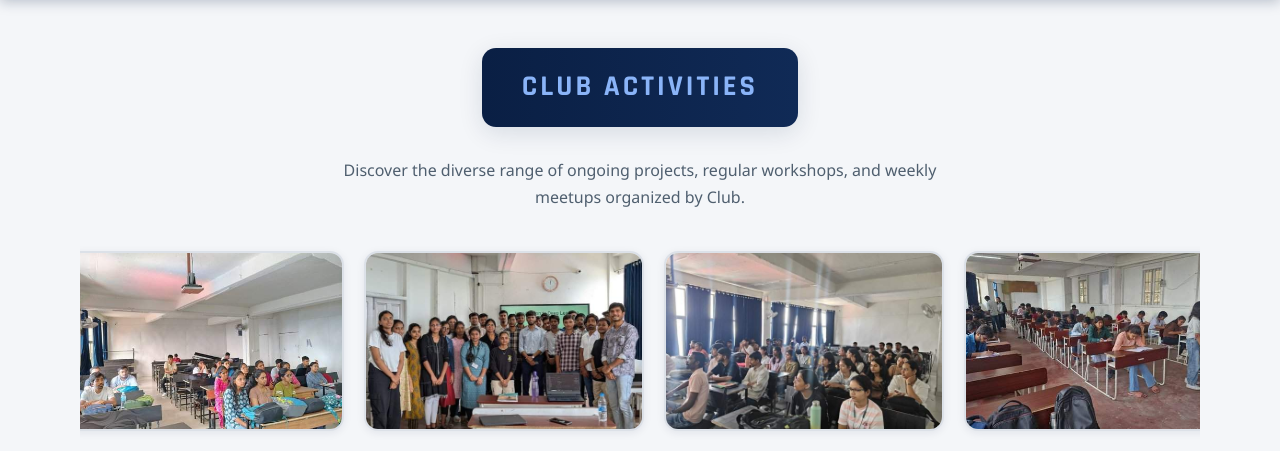
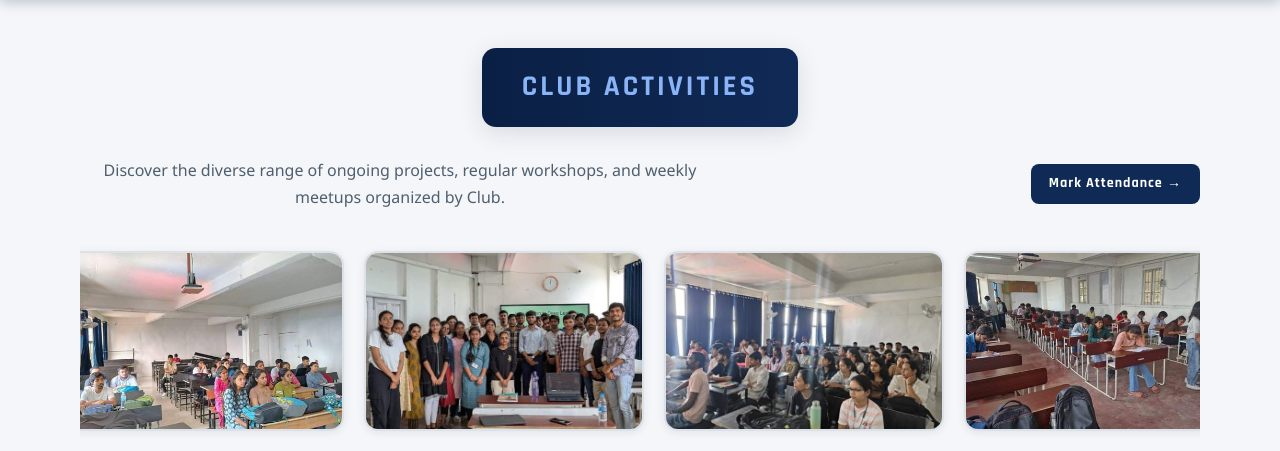
Before and after one commit to coding-ai-club-nitmz/coding-ai-club-nitmizoram, a Flask app: page /events in a window 1280 px wide. Shown: the part 210-661 px from the top of the page. Run offline with Flask 3, Linux system fonts and the light colour scheme.

Commit message:
Add Mark Attendance button to Events page under Club Activities and add test

```diff
--- a/templates/events.html
+++ b/templates/events.html
@@ -9,7 +9,12 @@
 {% block content %}
     <section class="section">
         <div class="technox-bar">Club Activities</div>
-        <p style="margin-bottom: 20px;">Discover the diverse range of ongoing projects, regular workshops, and weekly meetups organized by Club.</p>
+        <div style="display: flex; justify-content: space-between; align-items: center; flex-wrap: wrap; gap: 15px; margin-bottom: 20px;">
+            <p style="margin: 0; flex: 1; min-width: 250px;">Discover the diverse range of ongoing projects, regular workshops, and weekly meetups organized by Club.</p>
+            <a href="/attendance" class="notice-detail-btn" style="padding: 8px 18px; font-size: 0.88rem; display: inline-flex; align-items: center; gap: 6px; white-space: nowrap;">
+                Mark Attendance &rarr;
+            </a>
+        </div>
         <div class="marquee-container">
             <div class="marquee-track">
                 <!-- Original Set of 14 Slider Images -->
```
Also changed, not shown: tests/test_routes.py (+1 -0 lines).
